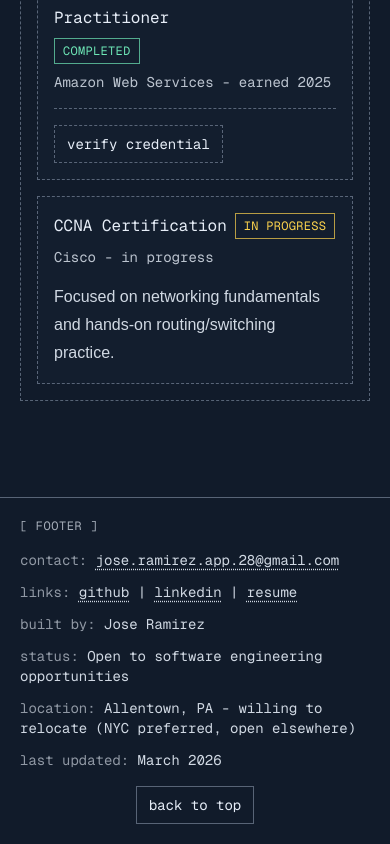
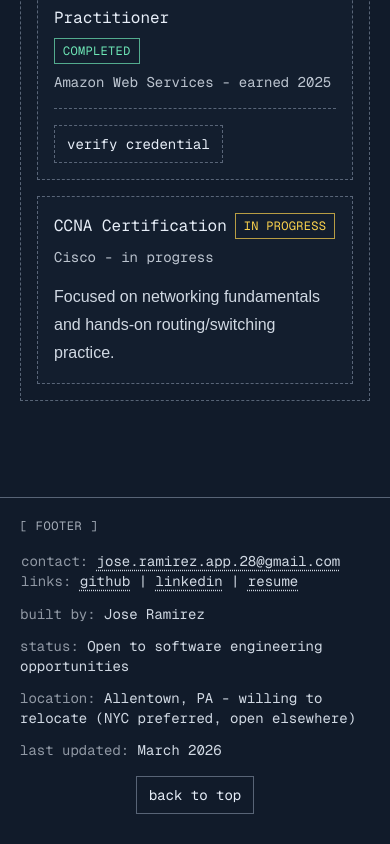
Before and after one commit to nowaymyname27/portfolio-site-v4, a Next.js app: page / in a window 390 px wide. Shown: the part 5916-6760 px from the top of the page. Built offline with nearby package versions, Linux system fonts and the light colour scheme.

Commit message:
feat: highlight footer contact on nav jump

```diff
--- a/app/components/Footer.tsx
+++ b/app/components/Footer.tsx
@@ -12,6 +12,10 @@ export default function Footer() {
         </p>
 
         <div className="grid gap-3 font-mono text-sm text-foreground/90 md:grid-cols-2">
+          <div
+            id="footer-contact"
+            className="contact-highlight scroll-mt-24 md:col-span-2 md:grid md:grid-cols-2 md:gap-3"
+          >
             <p>
               <span className="text-foreground/60">contact:</span>{" "}
               <a
@@ -50,6 +54,7 @@ export default function Footer() {
                 resume
               </a>
             </p>
+          </div>
           <p>
             <span className="text-foreground/60">built by:</span> Jose Ramirez
           </p>
--- a/app/components/Header.tsx
+++ b/app/components/Header.tsx
@@ -7,7 +7,7 @@ const NAV_ITEMS = [
   { label: "Projects", href: "#projects" },
   { label: "Experience", href: "#experience" },
   { label: "Certifications", href: "#certifications" },
-  { label: "Contact", href: "#contact" },
+  { label: "Contact", href: "#footer-contact" },
 ];
 
 export default function Header() {
--- a/app/globals.css
+++ b/app/globals.css
@@ -182,3 +182,29 @@ body {
   color: var(--foreground);
   font-family: Arial, Helvetica, sans-serif;
 }
+
+.contact-highlight {
+  margin: -0.25rem -0.5rem;
+  border: 1px dashed transparent;
+  padding: 0.25rem 0.5rem;
+  transition: border-color 200ms ease, background-color 200ms ease,
+    box-shadow 200ms ease;
+}
+
+#footer-contact:target {
+  border-color: var(--hover-border);
+  background: var(--surface-elevated);
+  animation: footer-contact-pulse 900ms ease-out 1;
+}
+
+@keyframes footer-contact-pulse {
+  0% {
+    box-shadow: 0 0 0 0 transparent;
+  }
+  35% {
+    box-shadow: 0 0 0 1px var(--hover-border);
+  }
+  100% {
+    box-shadow: 0 0 0 0 transparent;
+  }
+}
```
Lines whose indentation alone changed are shown as unchanged.
